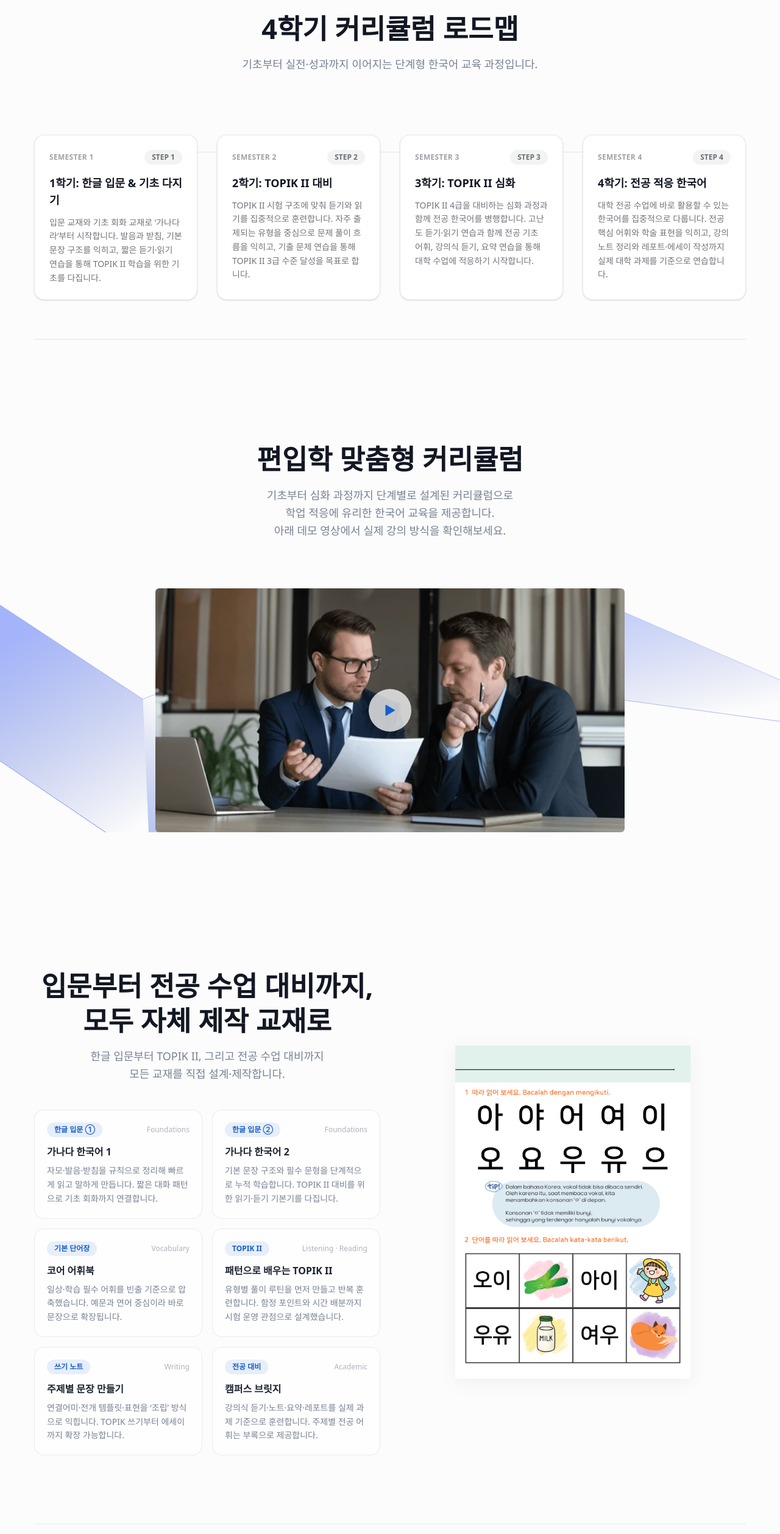
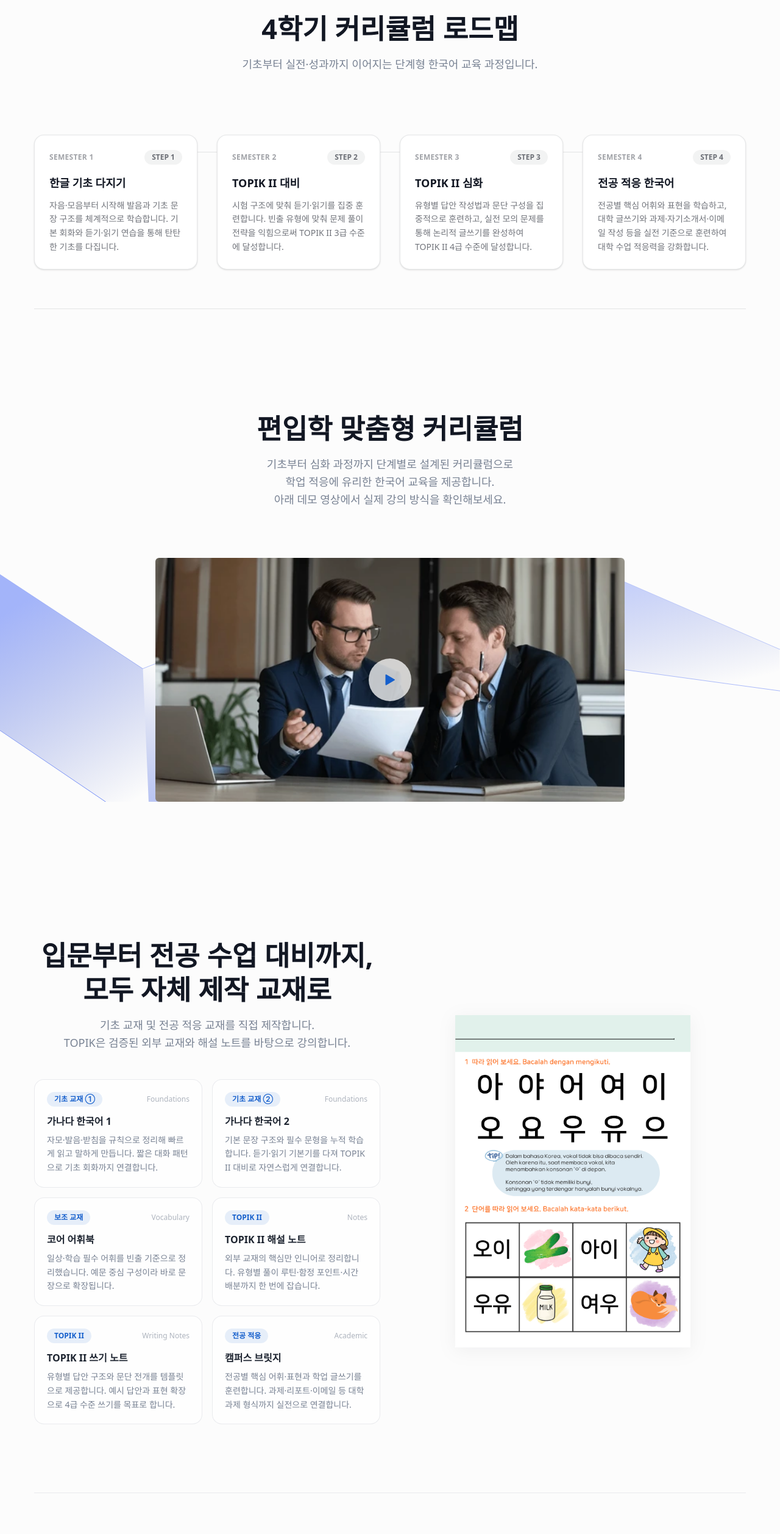
Before and after one commit to jaeminahn/unigate, a Next.js app: page / in a window 1280 px wide. Shown: the part 864-3380 px from the top of the page at 61% size. Built offline with nearby package versions, Linux system fonts and the light colour scheme; a web font is replaced by a local one.

Commit message:
curriculum

```diff
--- a/src/components/About/AboutSectionOne.tsx
+++ b/src/components/About/AboutSectionOne.tsx
@@ -33,9 +33,9 @@ const AboutSectionOne = () => {
                 }
                 paragraph={
                   <>
-                    한글 입문부터 TOPIK II, 그리고 전공 수업 대비까지
+                    기초 교재 및 전공 적응 교재를 직접 제작합니다.
                     <br />
-                    모든 교재를 직접 설계·제작합니다.
+                    TOPIK은 검증된 외부 교재와 해설 노트를 바탕으로 강의합니다.
                   </>
                 }
                 center
@@ -47,7 +47,7 @@ const AboutSectionOne = () => {
                   <div className="group border-body-color/[.15] rounded-2xl border bg-white/60 p-5 transition hover:-translate-y-0.5 hover:shadow-lg dark:border-white/[.15] dark:bg-white/5">
                     <div className="mb-3 flex items-center justify-between">
                       <span className="bg-primary/10 text-primary inline-flex items-center gap-2 rounded-full px-3 py-1 text-xs font-semibold">
-                        한글 입문 ①
+                        기초 교재 ①
                       </span>
                       <span className="text-body-color/60 text-xs font-medium">
                         Foundations
@@ -65,7 +65,7 @@ const AboutSectionOne = () => {
                   <div className="group border-body-color/[.15] rounded-2xl border bg-white/60 p-5 transition hover:-translate-y-0.5 hover:shadow-lg dark:border-white/[.15] dark:bg-white/5">
                     <div className="mb-3 flex items-center justify-between">
                       <span className="bg-primary/10 text-primary inline-flex items-center gap-2 rounded-full px-3 py-1 text-xs font-semibold">
-                        한글 입문 ②
+                        기초 교재 ②
                       </span>
                       <span className="text-body-color/60 text-xs font-medium">
                         Foundations
@@ -75,15 +75,15 @@ const AboutSectionOne = () => {
                       가나다 한국어 2
                     </p>
                     <p className="text-body-color text-sm leading-relaxed">
-                      기본 문장 구조와 필수 문형을 단계적으로 누적 학습합니다.
-                      TOPIK II 대비를 위한 읽기·듣기 기본기를 다집니다.
+                      기본 문장 구조와 필수 문형을 누적 학습합니다. 듣기·읽기
+                      기본기를 다져 TOPIK II 대비로 자연스럽게 연결합니다.
                     </p>
                   </div>
 
                   <div className="group border-body-color/[.15] rounded-2xl border bg-white/60 p-5 transition hover:-translate-y-0.5 hover:shadow-lg dark:border-white/[.15] dark:bg-white/5">
                     <div className="mb-3 flex items-center justify-between">
                       <span className="bg-primary/10 text-primary inline-flex items-center gap-2 rounded-full px-3 py-1 text-xs font-semibold">
-                        기본 단어장
+                        보조 교재
                       </span>
                       <span className="text-body-color/60 text-xs font-medium">
                         Vocabulary
@@ -93,8 +93,8 @@ const AboutSectionOne = () => {
                       코어 어휘북
                     </p>
                     <p className="text-body-color text-sm leading-relaxed">
-                      일상·학습 필수 어휘를 빈출 기준으로 압축했습니다. 예문과
-                      연어 중심이라 바로 문장으로 확장됩니다.
+                      일상·학습 필수 어휘를 빈출 기준으로 정리했습니다. 예문
+                      중심 구성이라 바로 문장으로 확장됩니다.
                     </p>
                   </div>
 
@@ -104,40 +104,40 @@ const AboutSectionOne = () => {
                         TOPIK II
                       </span>
                       <span className="text-body-color/60 text-xs font-medium">
-                        Listening · Reading
+                        Notes
                       </span>
                     </div>
                     <p className="text-dark mb-2 text-base font-semibold dark:text-white">
-                      패턴으로 배우는 TOPIK II
+                      TOPIK II 해설 노트
                     </p>
                     <p className="text-body-color text-sm leading-relaxed">
-                      유형별 풀이 루틴을 먼저 만들고 반복 훈련합니다. 함정
-                      포인트와 시간 배분까지 시험 운영 관점으로 설계했습니다.
+                      외부 교재의 핵심만 인니어로 정리합니다. 유형별 풀이
+                      루틴·함정 포인트·시간 배분까지 한 번에 잡습니다.
                     </p>
                   </div>
 
                   <div className="group border-body-color/[.15] rounded-2xl border bg-white/60 p-5 transition hover:-translate-y-0.5 hover:shadow-lg dark:border-white/[.15] dark:bg-white/5">
                     <div className="mb-3 flex items-center justify-between">
                       <span className="bg-primary/10 text-primary inline-flex items-center gap-2 rounded-full px-3 py-1 text-xs font-semibold">
-                        쓰기 노트
+                        TOPIK II
                       </span>
                       <span className="text-body-color/60 text-xs font-medium">
-                        Writing
+                        Writing Notes
                       </span>
                     </div>
                     <p className="text-dark mb-2 text-base font-semibold dark:text-white">
-                      주제별 문장 만들기
+                      TOPIK II 쓰기 노트
                     </p>
                     <p className="text-body-color text-sm leading-relaxed">
-                      연결어미·전개 템플릿·표현을 ‘조립’ 방식으로 익힙니다.
-                      TOPIK 쓰기부터 에세이까지 확장 가능합니다.
+                      유형별 답안 구조와 문단 전개를 템플릿으로 제공합니다. 예시
+                      답안과 표현 확장으로 4급 수준 쓰기를 목표로 합니다.
                     </p>
                   </div>
 
                   <div className="group border-body-color/[.15] rounded-2xl border bg-white/60 p-5 transition hover:-translate-y-0.5 hover:shadow-lg dark:border-white/[.15] dark:bg-white/5">
                     <div className="mb-3 flex items-center justify-between">
                       <span className="bg-primary/10 text-primary inline-flex items-center gap-2 rounded-full px-3 py-1 text-xs font-semibold">
-                        전공 대비
+                        전공 적응
                       </span>
                       <span className="text-body-color/60 text-xs font-medium">
                         Academic
@@ -147,8 +147,9 @@ const AboutSectionOne = () => {
                       캠퍼스 브릿지
                     </p>
                     <p className="text-body-color text-sm leading-relaxed">
-                      강의식 듣기·노트·요약·레포트를 실제 과제 기준으로
-                      훈련합니다. 주제별 전공 어휘는 부록으로 제공합니다.
+                      전공별 핵심 어휘·표현과 학업 글쓰기를 훈련합니다.
+                      과제·리포트·이메일 등 대학 과제 형식까지 실전으로
+                      연결합니다.
                     </p>
                   </div>
                 </div>
--- a/src/components/Features/featuresData.tsx
+++ b/src/components/Features/featuresData.tsx
@@ -3,27 +3,27 @@ import { Feature } from "@/types/feature";
 const featuresData: Feature[] = [
   {
     id: 1,
-    title: "1학기: 한글 입문 & 기초 다지기",
+    title: "한글 기초 다지기",
     paragraph:
-      "입문 교재와 기초 회화 교재로 ‘가나다라’부터 시작합니다. 발음과 받침, 기본 문장 구조를 익히고, 짧은 듣기·읽기 연습을 통해 TOPIK II 학습을 위한 기초를 다집니다.",
+      "자음·모음부터 시작해 발음과 기초 문장 구조를 체계적으로 학습합니다. 기본 회화와 듣기·읽기 연습을 통해 탄탄한 기초를 다집니다.",
   },
   {
     id: 2,
-    title: "2학기: TOPIK II 대비",
+    title: "TOPIK II 대비",
     paragraph:
-      "TOPIK II 시험 구조에 맞춰 듣기와 읽기를 집중적으로 훈련합니다. 자주 출제되는 유형을 중심으로 문제 풀이 흐름을 익히고, 기출 문제 연습을 통해 TOPIK II 3급 수준 달성을 목표로 합니다.",
+      "시험 구조에 맞춰 듣기·읽기를 집중 훈련합니다. 빈출 유형에 맞춰 문제 풀이 전략을 익힘으로써 TOPIK II 3급 수준에 달성합니다.",
   },
   {
     id: 3,
-    title: "3학기: TOPIK II 심화",
+    title: "TOPIK II 심화",
     paragraph:
-      "TOPIK II 4급을 대비하는 심화 과정과 함께 전공 한국어를 병행합니다. 고난도 듣기·읽기 연습과 함께 전공 기초 어휘, 강의식 듣기, 요약 연습을 통해 대학 수업에 적응하기 시작합니다.",
+      "유형별 답안 작성법과 문단 구성을 집중적으로 훈련하고, 실전 모의 문제를 통해 논리적 글쓰기를 완성하여 TOPIK II 4급 수준에 달성합니다.",
   },
   {
     id: 4,
-    title: "4학기: 전공 적응 한국어",
+    title: "전공 적응 한국어",
     paragraph:
-      "대학 전공 수업에 바로 활용할 수 있는 한국어를 집중적으로 다룹니다. 전공 핵심 어휘와 학술 표현을 익히고, 강의 노트 정리와 레포트·에세이 작성까지 실제 대학 과제를 기준으로 연습합니다.",
+      "전공별 핵심 어휘와 표현을 학습하고, 대학 글쓰기와 과제·자기소개서·이메일 작성 등을 실전 기준으로 훈련하여 대학 수업 적응력을 강화합니다.",
   },
 ];
 
```
